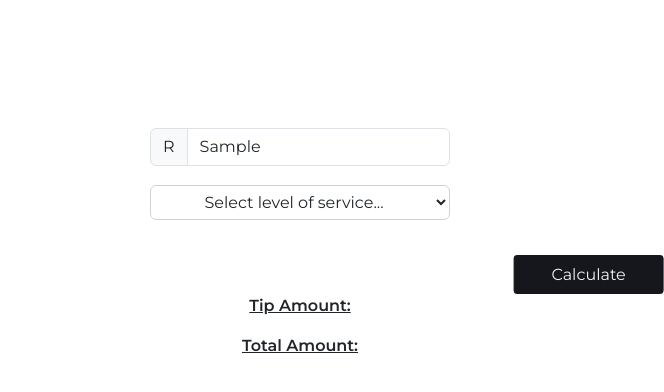
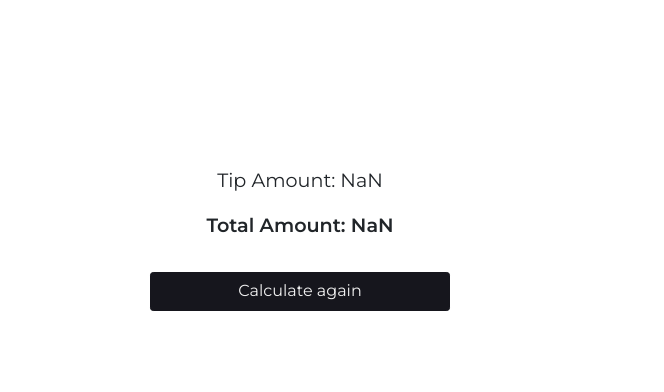
Before and after one commit to Mx-Crvr/tipping-calculator, a plain HTML site: page index.html in a window 600 px wide. Both pictures are taken after typing "Sample" into the empty fields and a click on the button "Calculate". Shown: the whole page, 664 px wide, since content can reach past the window. Drawn offline with nearby package versions, Linux system fonts and the light colour scheme.

Commit message:
general improvements

```diff
--- a/index.html
+++ b/index.html
@@ -13,7 +13,7 @@
     <main>
         <section class="form">
             <div class="input-group bill-amount mb-3">
-                <span class="input-group-text">R</span>
+                <span class="input-group-text" id="currency">R</span>
                 <input type="text" class="form-control" aria-label="Amount" placeholder="Bill Amount" id="bill-input">
               </div>
 
@@ -49,13 +49,19 @@
 
               <div class="btn-wrapper">
                 <button class="calculate-btn" id="calculate-btn">Calculate</button>
+
               </div>
         </section>
 
         <section class="results">
-            <p class="tip-amount" id="tip-amount"><span class="bold-text">Tip Amount: </span></p>
-            <p class="total-amount" id="total-amount"><span class="bold-text">Total Amount: </span></p>
+            <p class="tip-amount" id="tip-amount"></p>
+            <p class="total-amount" id="total-amount"></p>
         </section>
+
+        <div class="btn-wrapper">
+          <button id="calculate-again-btn" class="calculate-btn calculate-again-btn">Calculate again</button>
+        </div>
+
 
 
 
--- a/main.js
+++ b/main.js
@@ -1 +1,53 @@
+"use strict"
+
 const btn = document.getElementById('calculate-btn');
+const btn2 = document.getElementById('calculate-again-btn')
+const billInput = document.getElementById('bill-input');
+const select = document.getElementById('select');
+const tipText = document.getElementById('tip-amount');
+const totalText = document.getElementById('total-amount');
+const currency = document.getElementById('currency');
+
+
+function getTip() {
+    return (+select.value / 100) * +billInput.value;
+}
+
+function getTotal() {
+    return (+billInput.value) + getTip()
+}
+
+// Removes button and inputs and displays results of tip & total calculation
+function answerUI() {
+    btn.style.display = 'none';
+    select.style.display = 'none';
+    btn2.style.display = 'block';
+    billInput.style.display = 'none';
+    tipText.style.display = 'block';
+    totalText.style.display = 'block';
+    currency.style.display = 'none';
+}
+
+btn.addEventListener('click', () => {
+    answerUI();
+    tipText.innerText = `Tip Amount: ${getTip()}`
+    totalText.innerText = `Total Amount: ${getTotal()}`;
+})
+
+btn2.addEventListener('click', () => {
+    resetUI();
+})
+
+function resetUI() {
+    btn.style.display = 'block';
+    select.style.display = 'block';
+    select.value = 0;
+    btn2.style.display = 'none';
+    billInput.style.display = 'block';
+    billInput.value = ''
+    tipText.style.display = 'none';
+    totalText.style.display = 'none';
+    currency.style.display = 'block';
+    tipText.innerText = `Tip Amount: `;
+    totalText.innerText = `Tip Amount: `;
+}
--- a/styles.css
+++ b/styles.css
@@ -32,6 +32,11 @@ body {
         border: 1px solid #d2d2d2;
     }
 
+.btn-wrapper {
+    display: flex;
+    flex-direction: column;
+}
+
 .calculate-btn {
     border: 1px solid #d2d2d2;
     width: 25%;
@@ -58,12 +63,122 @@ body {
     align-items: center;
 }
 
-.tip-text, .total-text {
+.tip-amount, .total-amount {
     font-size: 1.2em;
     display: none;
 }
 
-.bold-text {
+.total-amount {
     font-weight: 600;
-    text-decoration: underline;
 }
+
+.calculate-again-btn {
+    display: none;
+}
+
+
+@media only screen and (max-width: 600px) {
+    .form {
+        margin: 8em 0 0 0;
+        display: flex;
+        flex-direction: column;
+        justify-content: center;
+        align-items: stretch;
+        gap: 0.2em;
+    }
+
+    .select, .bill-amount {
+        margin: auto;
+        width: 75%;
+    }
+
+
+    .select {
+        border: 1px solid #d2d2d2;
+    }
+
+    .btn-wrapper {
+        display: flex;
+        flex-direction: column;
+    }
+
+    .calculate-btn {
+        border: 1px solid #d2d2d2;
+        width: 50%;
+        border-radius: 0.2rem;
+        transform: translateX(-0em);
+        padding: 0.4em 0;
+        border: #16161d solid 1px;
+        background-color: #16161d;
+        color: #f2f2f2;
+        transition: all 0.2s ease;
+        margin-top: 1em;
+        margin-left: auto;
+        margin-right: auto;
+    }
+
+    .results {
+        display: flex;
+        flex-direction: column;
+        justify-content: center;
+        align-items: center;
+    }
+
+    .tip-amount, .total-amount {
+        font-size: 1.2em;
+        display: none;
+    }
+}
+
+@media only screen and (min-width: 600px) {
+    .form {
+        margin: 8em 0 0 0;
+        display: flex;
+        flex-direction: column;
+        justify-content: center;
+        align-items: stretch;
+        gap: 0.2em;
+    }
+
+    .select, .bill-amount {
+        margin: auto;
+        width: 75%;
+    }
+
+
+    .select {
+        border: 1px solid #d2d2d2;
+    }
+
+    .btn-wrapper {
+        display: flex;
+        flex-direction: column;
+    }
+
+    .calculate-btn {
+        border: 1px solid #d2d2d2;
+        width: 50%;
+        border-radius: 0.2rem;
+        transform: translateX(-0em);
+        padding: 0.4em 0;
+        border: #16161d solid 1px;
+        background-color: #16161d;
+        color: #f2f2f2;
+        transition: all 0.2s ease;
+        margin-top: 1em;
+        margin-left: auto;
+        margin-right: auto;
+    }
+
+    .results {
+        display: flex;
+        flex-direction: column;
+        justify-content: center;
+        align-items: center;
+    }
+
+    .tip-amount, .total-amount {
+        font-size: 1.2em;
+        display: none;
+    }
+}
```
